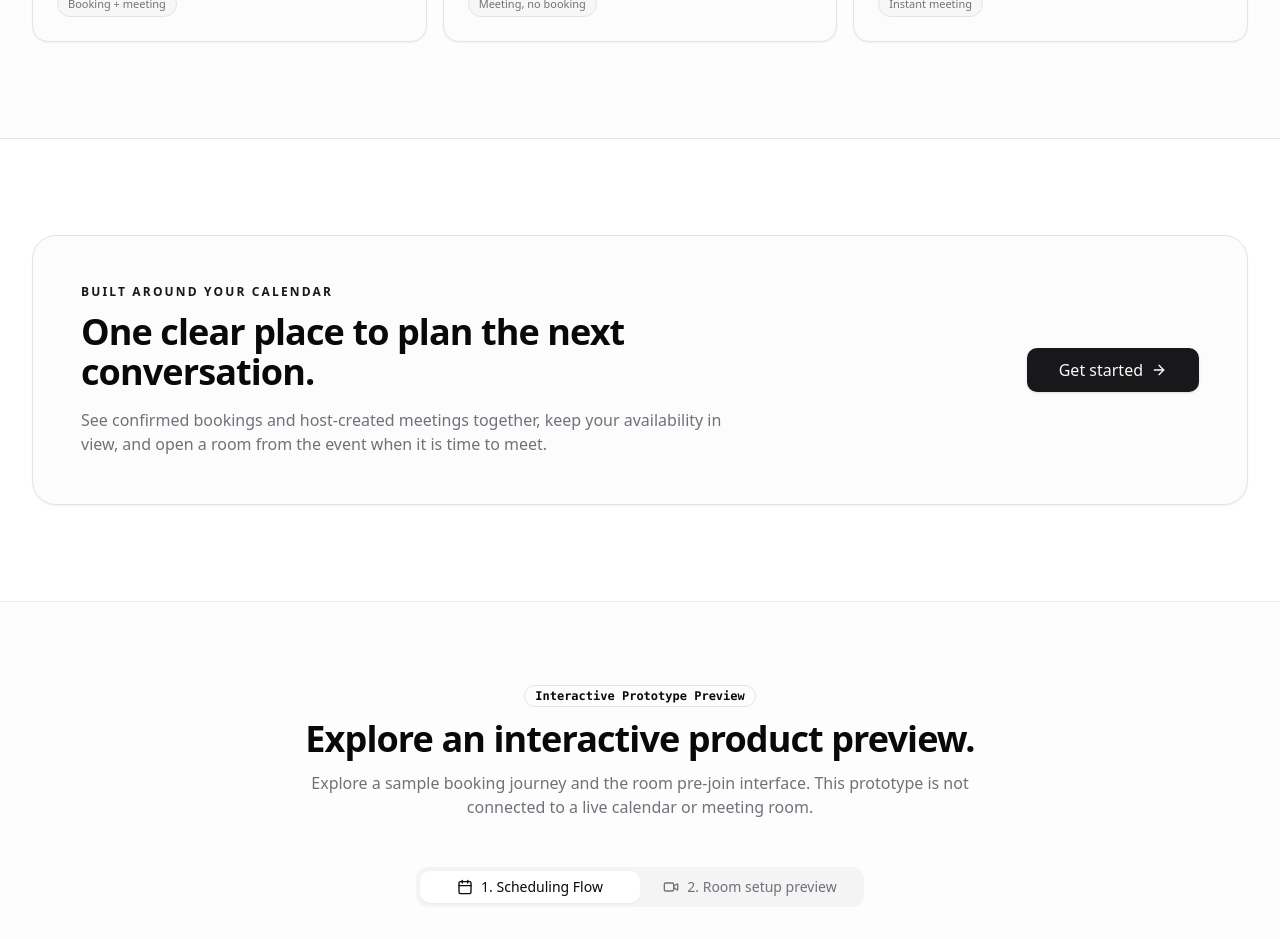
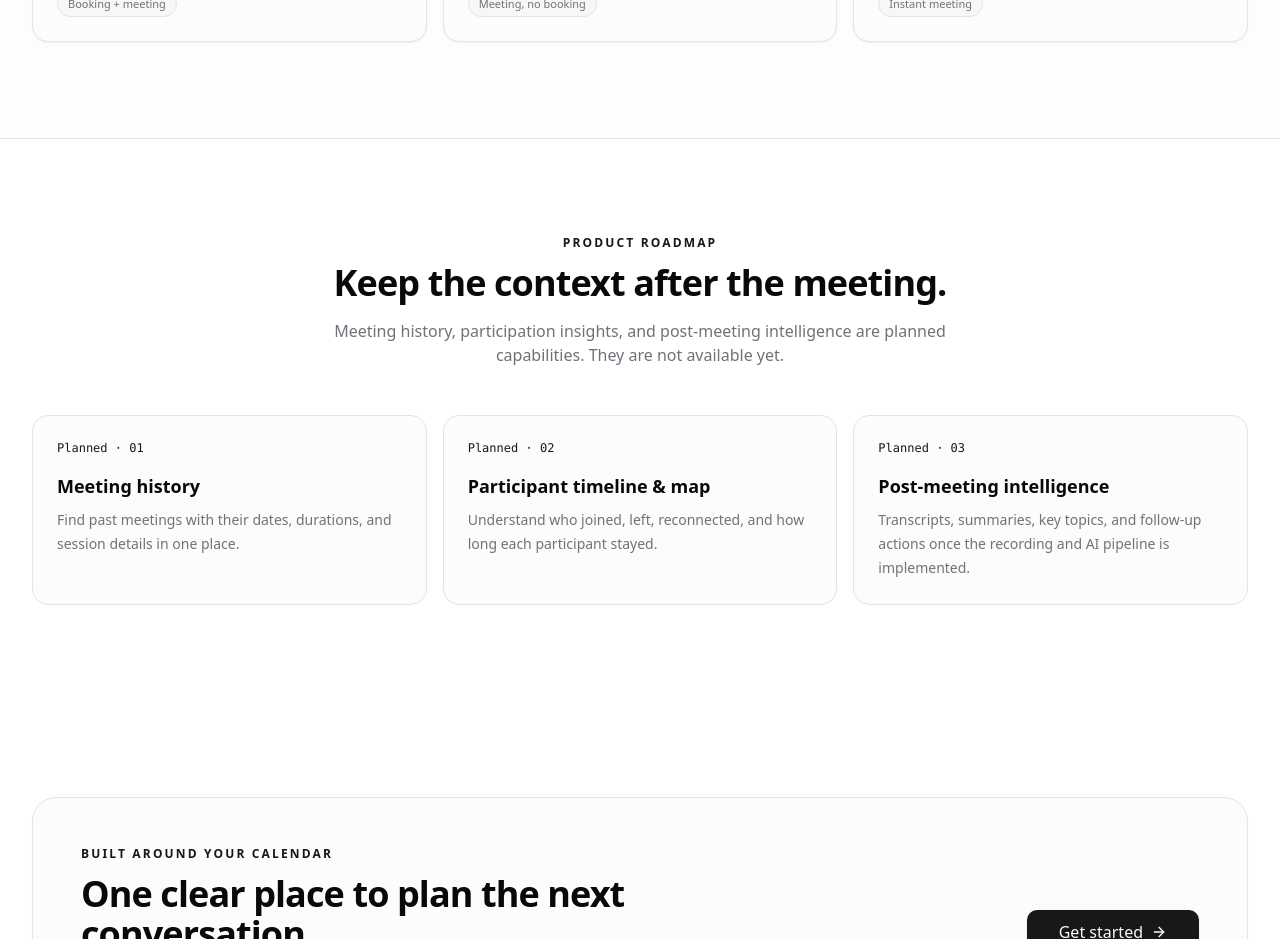
Before and after one commit to Naiimbs/Mhaf-live, a Next.js app: page / in a window 1280 px wide. Shown: the part 2960-3899 px from the top of the page. Built offline with nearby package versions, Linux system fonts and the light colour scheme.

Commit message:
feat(landing): communicate meeting history and intelligence roadmap

```diff
--- a/src/components/landing/product-sections.tsx
+++ b/src/components/landing/product-sections.tsx
@@ -71,6 +71,47 @@ export function ProductSections() {
         </div>
       </section>
 
+      <section id="after-meeting" className="py-20 sm:py-24">
+        <div className="container max-w-7xl px-4 sm:px-8">
+          <div className="mx-auto max-w-2xl text-center">
+            <p className="text-xs font-semibold uppercase tracking-[0.18em] text-primary">
+              {isFr ? "Feuille de route" : "Product roadmap"}
+            </p>
+            <h2 className="mt-3 text-3xl font-bold tracking-tight sm:text-4xl">
+              {isFr ? "Ne perdez pas le fil après la réunion." : "Keep the context after the meeting."}
+            </h2>
+            <p className="mt-4 text-sm leading-6 text-muted-foreground sm:text-base">
+              {isFr
+                ? "Les outils de suivi et d’intelligence après réunion font partie des prochaines étapes du produit. Ils ne sont pas encore disponibles."
+                : "Meeting history, participation insights, and post-meeting intelligence are planned capabilities. They are not available yet."}
+            </p>
+          </div>
+          <div className="mt-12 grid gap-4 md:grid-cols-3">
+            <article className="rounded-2xl border border-border bg-card p-6">
+              <div className="text-xs font-mono text-primary">{isFr ? "À venir · 01" : "Planned · 01"}</div>
+              <h3 className="mt-4 text-lg font-semibold">{isFr ? "Historique des réunions" : "Meeting history"}</h3>
+              <p className="mt-2 text-sm leading-6 text-muted-foreground">
+                {isFr ? "Retrouvez les réunions passées, leurs horaires, leur durée et les informations de session." : "Find past meetings with their dates, durations, and session details in one place."}
+              </p>
+            </article>
+            <article className="rounded-2xl border border-border bg-card p-6">
+              <div className="text-xs font-mono text-primary">{isFr ? "À venir · 02" : "Planned · 02"}</div>
+              <h3 className="mt-4 text-lg font-semibold">{isFr ? "Carte de participation" : "Participant timeline & map"}</h3>
+              <p className="mt-2 text-sm leading-6 text-muted-foreground">
+                {isFr ? "Visualisez les arrivées, départs, reconnexions et périodes de présence de chaque participant." : "Understand who joined, left, reconnected, and how long each participant stayed."}
+              </p>
+            </article>
+            <article className="rounded-2xl border border-border bg-card p-6">
+              <div className="text-xs font-mono text-primary">{isFr ? "À venir · 03" : "Planned · 03"}</div>
+              <h3 className="mt-4 text-lg font-semibold">{isFr ? "Intelligence après réunion" : "Post-meeting intelligence"}</h3>
+              <p className="mt-2 text-sm leading-6 text-muted-foreground">
+                {isFr ? "Transcription, résumé, sujets clés et actions à suivre, après activation du pipeline audio et IA." : "Transcripts, summaries, key topics, and follow-up actions once the recording and AI pipeline is implemented."}
+              </p>
+            </article>
+          </div>
+        </div>
+      </section>
+
       <section className="py-20 sm:py-24">
         <div className="container max-w-7xl px-4 sm:px-8">
           <div className="grid items-center gap-10 rounded-3xl border border-border bg-card p-7 shadow-sm sm:p-10 lg:grid-cols-[1fr_auto] lg:p-12">
```
